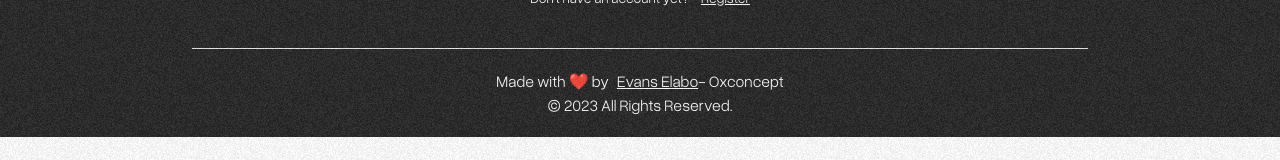
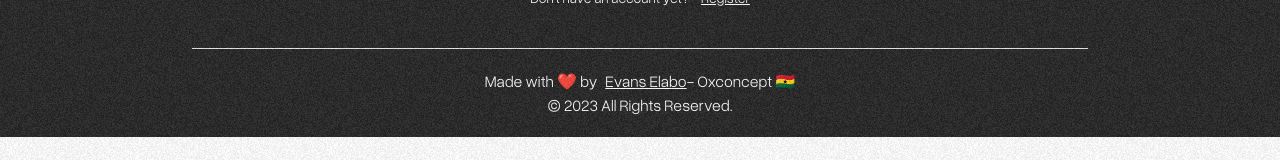
Before and after one commit to ellaboevans/0xconcept-blog, a Next.js app: page /auth/login in a window 1280 px wide. Shown: the part 490-650 px from the top of the page. Built offline with nearby package versions, Linux system fonts and the light colour scheme; no server answers.

Commit message:
feat(app): Added GH Flag

```diff
--- a/components/Footer.tsx
+++ b/components/Footer.tsx
@@ -13,7 +13,7 @@ export default function Footer() {
           <a href="https://linkedin.com/in/eelabo" className="underline">
             Evans Elabo
           </a>
-          - Oxconcept
+          - Oxconcept 🇬🇭
         </span>
       </h5>
       <p>&copy; {year()} All Rights Reserved.</p>
```
